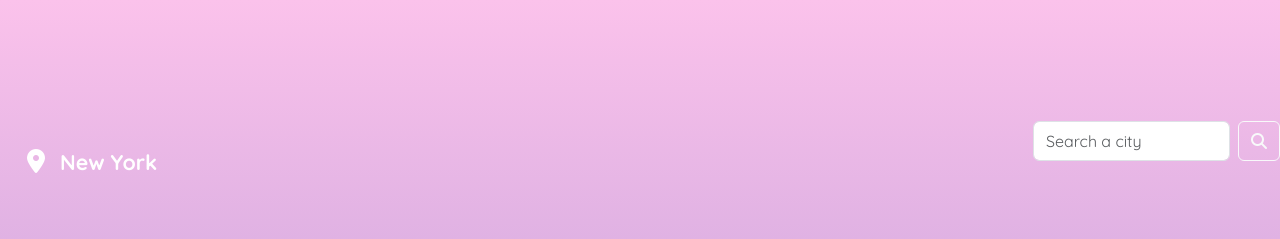
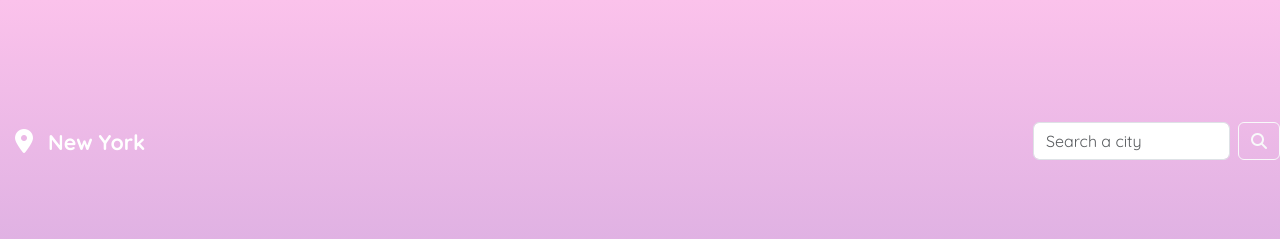
Before and after one commit to elleyjin/react-weather, a React (Create React App) app: page / in a window 1280 px wide. Shown: the top 239 px of the page. Built offline with nearby package versions, Linux system fonts and the light colour scheme; a web font is replaced by a local one.

Commit message:
fixed navbar, move search component into navbar

```diff
--- a/src/Navbar.css
+++ b/src/Navbar.css
@@ -1,12 +1,6 @@
 .Navbar {
   justify-content: space-between;
-  /* padding: 10px 0; */
-  padding: 0;
-  height: 40px;
-}
-
-.navibar {
-  /* height: 5px; */
+  margin: 20px auto;
 }
 
 .fa-location-dot {
--- a/src/Navbar.js
+++ b/src/Navbar.js
@@ -1,20 +1,29 @@
 import React from "react";
-import Search from "./Search";
+// import Search from "./Search";
+// import axios from "axios";
 import "bootstrap/dist/css/bootstrap.css";
 import "./Navbar.css";
 
 export default function Navbar() {
+  //   let apiKey = `aed3fabf26t4afa48435e0ea0oed7b6e`;
+  //   let apiUrl = `https://api.shecodes.io/weather/v1/current?query=${props.city}&key=${apiKey}`;
+  //   axios.get(apiUrl).then(displayWeatherData);
+  //   function displayWeatherData(response) {
+  //     alert(
+  //       `It is ${Math.round(response.data.temperature.current)} in ${props.city}`
+  //     );
+
   return (
-    <div className="Navbar d-flex">
-      <nav className="navbar">
-        <div className="container-fluid navibar">
-          <div className="navbar-brand current-location" id="current-loc">
-            <i className="fa-solid fa-location-dot" id="location-pin"></i>
-            <span id="city">New York</span>
-          </div>
-          {/* <Search city="New York" /> */}
-        </div>
-      </nav>{" "}
+    <nav className="Navbar navbar d-flex container-fluid navibar">
+      {/* <nav className="navbar"> */}
+      {/* <div className=""> */}
+      <div className="navbar-brand current-location" id="current-loc">
+        <i className="fa-solid fa-location-dot" id="location-pin"></i>
+        <span id="city">New York</span>
+        {/* </div> */}
+        {/* <Search city="New York" /> */}
+      </div>
+      {/* </nav>{" "} */}
       <form className="Search d-flex" id="search-form">
         <input
           type="search"
@@ -27,6 +36,6 @@ export default function Navbar() {
           <i className="fa-solid fa-magnifying-glass"></i>
         </button>
       </form>
-    </div>
+    </nav>
   );
 }
--- a/src/Search.js
+++ b/src/Search.js
@@ -1,32 +1,29 @@
-import React from "react";
+// import React from "react";
 // import axios from "axios";
 
-export default function Search(props) {
-  //   let apiKey = `aed3fabf26t4afa48435e0ea0oed7b6e`;
-  //   let apiUrl = `https://api.shecodes.io/weather/v1/current?query=${props.city}&key=${apiKey}`;
-
-  //   axios.get(apiUrl).then(displayWeatherData);
-
-  //   function displayWeatherData(response) {
-  //     alert(
-  //       `It is ${Math.round(response.data.temperature.current)} in ${props.city}`
-  //     );
-  //   }
-
-  return (
-    <div className="Search">
-      <form className="d-flex" id="search-form">
-        <input
-          type="search"
-          id="search-input"
-          className="form-control me-2"
-          placeholder="Search a city"
-          autoComplete="off"
-        ></input>
-        <button className="btn btn-outline-light" type="submit">
-          <i className="fa-solid fa-magnifying-glass"></i>
-        </button>
-      </form>
-    </div>
-  );
-}
+// export default function Search(props) {
+//     let apiKey = `aed3fabf26t4afa48435e0ea0oed7b6e`;
+//     let apiUrl = `https://api.shecodes.io/weather/v1/current?query=${props.city}&key=${apiKey}`;
+//     axios.get(apiUrl).then(displayWeatherData);
+//     function displayWeatherData(response) {
+//       alert(
+//         `It is ${Math.round(response.data.temperature.current)} in ${props.city}`
+//       );
+//     }
+//     return (
+//       <div className="Search">
+//         <form className="d-flex" id="search-form">
+//           <input
+//             type="search"
+//             id="search-input"
+//             className="form-control me-2"
+//             placeholder="Search a city"
+//             autoComplete="off"
+//           ></input>
+//           <button className="btn btn-outline-light" type="submit">
+//             <i className="fa-solid fa-magnifying-glass"></i>
+//           </button>
+//         </form>
+//       </div>
+//     );
+// }
```
